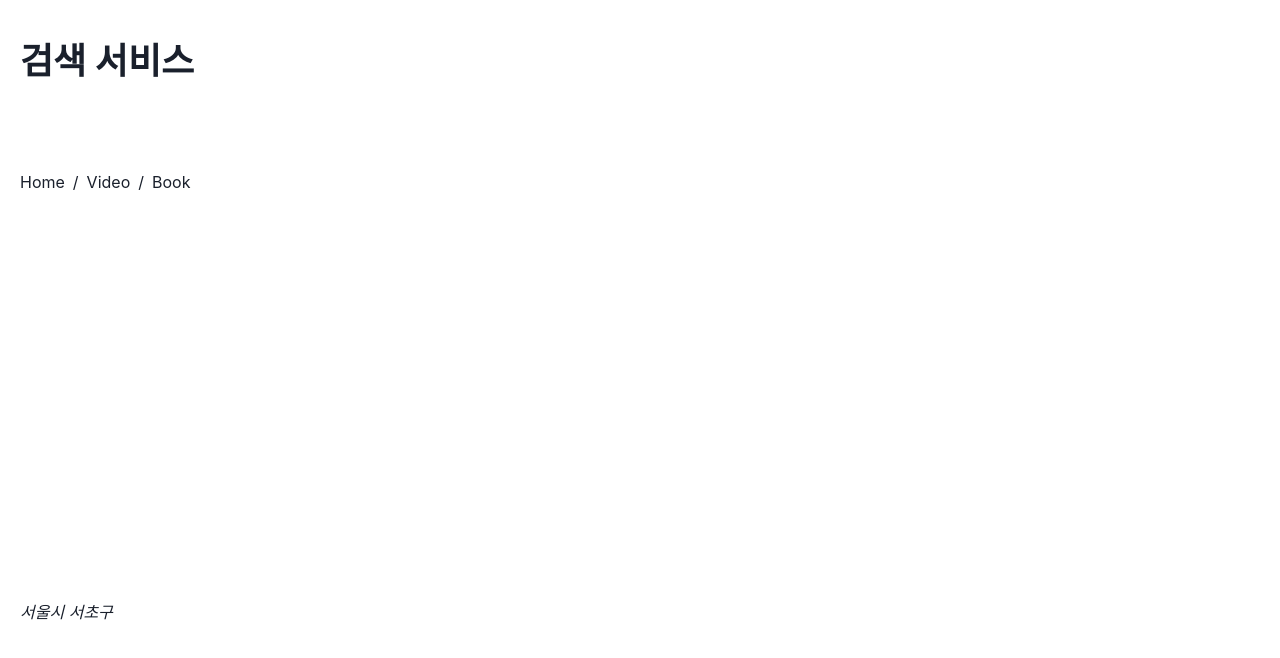
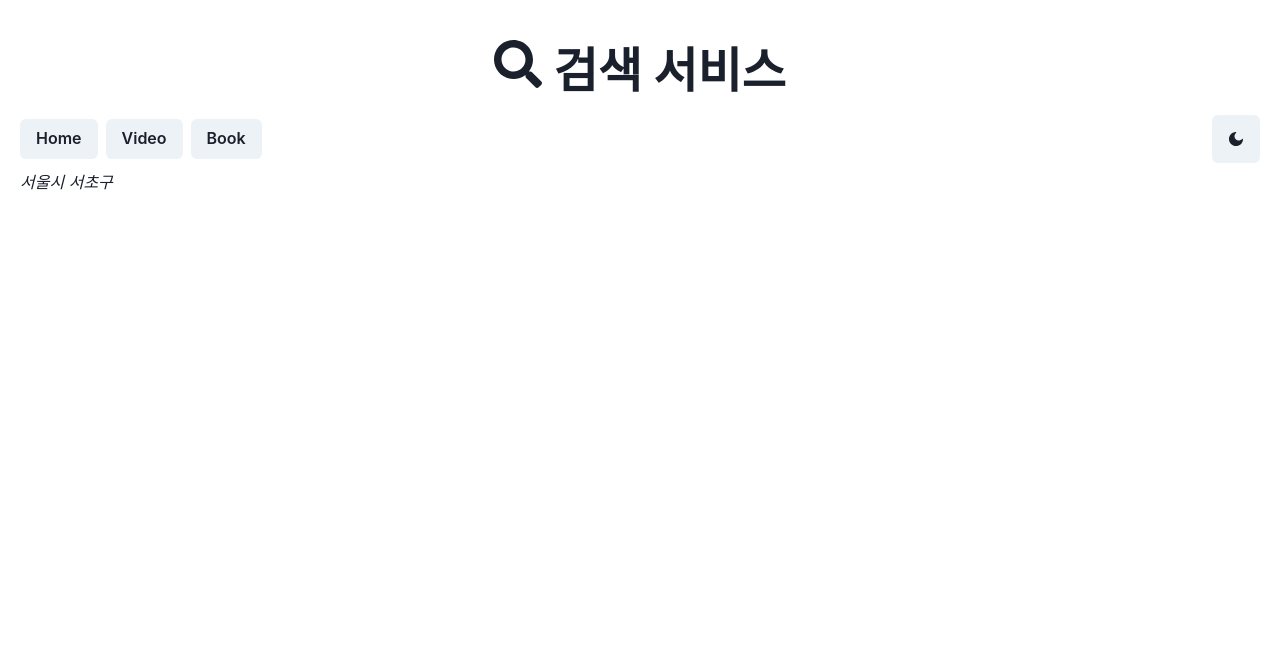
Before and after one commit to 5windy/demo, a React (Create React App) app: page /demo/ in a window 1280 px wide. Shown: the top 658 px of the page. Built offline with nearby package versions, Linux system fonts and the light colour scheme; the HTML template or start-up script is replaced by a standard one.

Commit message:
Modify Header Component

```diff
--- a/src/routes/Header.js
+++ b/src/routes/Header.js
@@ -1,25 +1,89 @@
-import { Breadcrumb, BreadcrumbItem, BreadcrumbLink, Heading } from '@chakra-ui/react';
-import React from 'react';
+import {
+  Breadcrumb,
+  BreadcrumbItem,
+  BreadcrumbLink,
+  Button,
+  Heading,
+  HStack,
+  Icon,
+  IconButton,
+  Menu,
+  MenuButton,
+  MenuItem,
+  MenuList,
+  useColorMode,
+} from "@chakra-ui/react";
+import React from "react";
+import { Link } from "react-router-dom";
+import { FaSearch } from "react-icons/fa";
+import { AiFillSun, AiFillMoon } from "react-icons/ai";
 
 const Header = () => {
-    return (
-      <>
-        <Heading>검색 서비스</Heading>
-        <Breadcrumb>
-          <BreadcrumbItem>
-            <BreadcrumbLink href="/demo">Home</BreadcrumbLink>
-          </BreadcrumbItem>
+  const { colorMode, toggleColorMode } = useColorMode();
 
-          <BreadcrumbItem>
-            <BreadcrumbLink href="/demo/video">Video</BreadcrumbLink>
-          </BreadcrumbItem>
-
-          <BreadcrumbItem>
-            <BreadcrumbLink href="/demo/book">Book</BreadcrumbLink>
-          </BreadcrumbItem>
-        </Breadcrumb>
-      </>
-    );
+  return (
+    <>
+      <header>
+        <Heading textAlign={"center"} size={"2xl"} mb={"20px"}>
+          <Icon as={FaSearch} /> 검색 서비스
+        </Heading>
+        <HStack justifyContent={"space-between"}>
+          <HStack>
+            <Button>
+              <Link to={"/"}>Home</Link>
+            </Button>
+            <Menu>
+              {({ isOpen }) => (
+                <>
+                  <MenuButton isActive={isOpen} as={Button}>
+                    Video
+                  </MenuButton>
+                  <MenuList>
+                    <MenuItem>
+                      <Link to={"/video/list"}>추천 영상</Link>
+                    </MenuItem>
+                    <MenuItem>
+                      <Link to={"/video/search"}>영상 검색</Link>
+                    </MenuItem>
+                  </MenuList>
+                </>
+              )}
+            </Menu>
+            <Menu>
+              {({ isOpen }) => (
+                <>
+                  <MenuButton isActive={isOpen} as={Button}>
+                    Book
+                  </MenuButton>
+                  <MenuList>
+                    <MenuItem>
+                      <Link to={"/book/list"}>추천 도서</Link>
+                    </MenuItem>
+                    <MenuItem>
+                      <Link to={"/book/search"}>도서 검색</Link>
+                    </MenuItem>
+                  </MenuList>
+                </>
+              )}
+            </Menu>
+          </HStack>
+          {colorMode === "light" ? (
+            <IconButton
+              icon={<AiFillMoon />}
+              onClick={toggleColorMode}
+              size={"lg"}
+            />
+          ) : (
+            <IconButton
+              icon={<AiFillSun />}
+              onClick={toggleColorMode}
+              size={"lg"}
+            />
+          )}
+        </HStack>
+      </header>
+    </>
+  );
 };
 
 export default Header;
```
